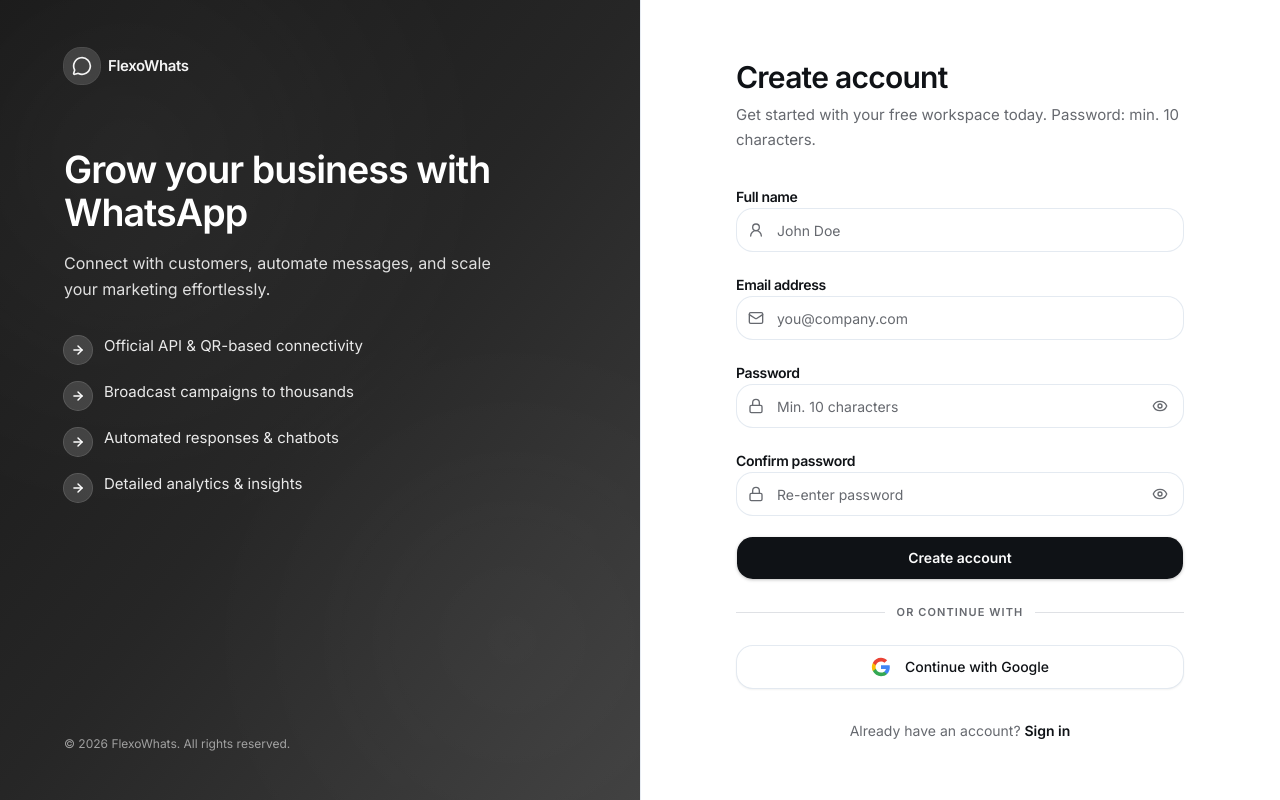
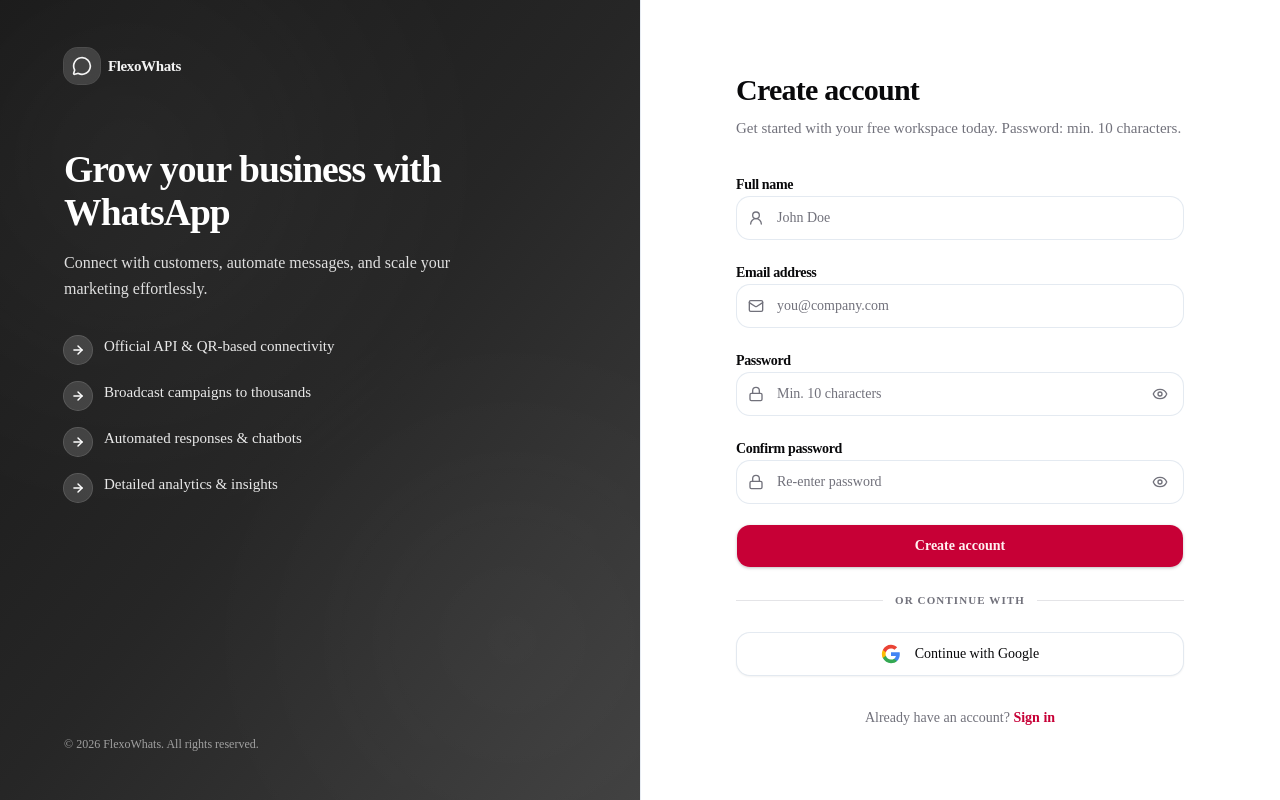
Before and after one commit to Flex-Softr/LeadWhats.app-Frontend, a Next.js app: page /register in a window 1280 px wide. Built offline with nearby package versions, Linux system fonts and the light colour scheme.

Commit message:
style(typography): set heading fonts to semibold across the app
- Apply font-heading and font-semibold to h1-h6 in base layer styles
- Update CardTitle, DialogTitle, and SheetTitle to font-semibold
- Update page title headings, banner titles, and chart card titles to font-semibold

```diff
--- a/src/app/globals.css
+++ b/src/app/globals.css
@@ -7,9 +7,9 @@
 @theme inline {
   --color-background: var(--background);
   --color-foreground: var(--foreground);
-  --font-sans: var(--font-inter), ui-sans-serif, system-ui, sans-serif;
+  --font-sans: var(--font-sans);
   --font-mono: var(--font-geist-mono);
-  --font-heading: var(--font-sans);
+  --font-heading: var(--font-heading);
   --color-sidebar-ring: var(--sidebar-ring);
   --color-sidebar-border: var(--sidebar-border);
   --color-sidebar-accent-foreground: var(--sidebar-accent-foreground);
@@ -53,75 +53,75 @@
 :root {
   color-scheme: light;
   /* Clean grayscale system inspired by the product UI references */
-  --background: oklch(0.985 0.002 260);
-  --foreground: oklch(0.18 0.01 260);
   --card: oklch(1 0 0);
-  --card-foreground: oklch(0.18 0.01 260);
+  --card-foreground: oklch(0.141 0.005 285.823);
   --popover: oklch(1 0 0);
-  --popover-foreground: oklch(0.18 0.01 260);
-  --primary: oklch(0.18 0.01 260);
-  --primary-foreground: oklch(0.99 0 0);
-  --secondary: oklch(0.955 0.004 260);
-  --secondary-foreground: oklch(0.22 0.01 260);
-  --muted: oklch(0.96 0.004 260);
-  --muted-foreground: oklch(0.52 0.01 260);
-  --accent: oklch(0.96 0.004 260);
-  --accent-foreground: oklch(0.22 0.01 260);
-  --destructive: oklch(0.55 0.2 27);
-  --border: oklch(0.91 0.005 260);
-  --input: oklch(0.94 0.004 260);
-  --ring: oklch(0.35 0.01 260);
-  --chart-1: oklch(0.35 0.01 260);
-  --chart-2: oklch(0.55 0.01 260);
-  --chart-3: oklch(0.65 0.08 200);
-  --chart-4: oklch(0.7 0.1 145);
-  --chart-5: oklch(0.75 0.08 85);
-  --radius: 0.75rem;
-  --sidebar: oklch(0.97 0.003 260);
-  --sidebar-foreground: oklch(0.22 0.01 260);
-  --sidebar-primary: oklch(0.18 0.01 260);
-  --sidebar-primary-foreground: oklch(0.99 0 0);
-  --sidebar-accent: oklch(0.94 0.004 260);
-  --sidebar-accent-foreground: oklch(0.22 0.01 260);
-  --sidebar-border: oklch(0.91 0.005 260);
-  --sidebar-ring: oklch(0.35 0.01 260);
+  --popover-foreground: oklch(0.141 0.005 285.823);
+  --primary: oklch(0.514 0.222 16.935);
+  --primary-foreground: oklch(0.969 0.015 12.422);
+  --secondary: oklch(0.967 0.001 286.375);
+  --secondary-foreground: oklch(0.21 0.006 285.885);
+  --muted: oklch(0.967 0.001 286.375);
+  --muted-foreground: oklch(0.552 0.016 285.938);
+  --accent: oklch(0.967 0.001 286.375);
+  --accent-foreground: oklch(0.21 0.006 285.885);
+  --destructive: oklch(0.577 0.245 27.325);
+  --border: oklch(0.92 0.004 286.32);
+  --input: oklch(0.92 0.004 286.32);
+  --ring: oklch(0.705 0.015 286.067);
+  --chart-1: oklch(0.81 0.117 11.638);
+  --chart-2: oklch(0.645 0.246 16.439);
+  --chart-3: oklch(0.586 0.253 17.585);
+  --chart-4: oklch(0.514 0.222 16.935);
+  --chart-5: oklch(0.455 0.188 13.697);
+  --radius: 0.625rem;
+  --sidebar: oklch(0.985 0 0);
+  --sidebar-foreground: oklch(0.141 0.005 285.823);
+  --sidebar-primary: oklch(0.586 0.253 17.585);
+  --sidebar-primary-foreground: oklch(0.969 0.015 12.422);
+  --sidebar-accent: oklch(0.967 0.001 286.375);
+  --sidebar-accent-foreground: oklch(0.21 0.006 285.885);
+  --sidebar-border: oklch(0.92 0.004 286.32);
+  --sidebar-ring: oklch(0.705 0.015 286.067);
   --success: oklch(0.94 0.04 150);
   --success-foreground: oklch(0.38 0.09 150);
+  --background: oklch(1 0 0);
+  --foreground: oklch(0.141 0.005 285.823);
 }
 
 .dark {
   color-scheme: dark;
-  --background: oklch(0.16 0.01 260);
-  --foreground: oklch(0.97 0.005 260);
-  --card: oklch(0.2 0.01 260);
-  --card-foreground: oklch(0.97 0.005 260);
-  --popover: oklch(0.2 0.01 260);
-  --popover-foreground: oklch(0.97 0.005 260);
-  --primary: oklch(0.96 0.005 260);
-  --primary-foreground: oklch(0.18 0.01 260);
-  --secondary: oklch(0.28 0.01 260);
-  --secondary-foreground: oklch(0.97 0.005 260);
-  --muted: oklch(0.26 0.01 260);
-  --muted-foreground: oklch(0.7 0.01 260);
-  --accent: oklch(0.28 0.01 260);
-  --accent-foreground: oklch(0.97 0.005 260);
-  --destructive: oklch(0.65 0.18 22);
+  --background: oklch(0.141 0.005 285.823);
+  --foreground: oklch(0.985 0 0);
+  --card: oklch(0.21 0.006 285.885);
+  --card-foreground: oklch(0.985 0 0);
+  --popover: oklch(0.21 0.006 285.885);
+  --popover-foreground: oklch(0.985 0 0);
+  --primary: oklch(0.455 0.188 13.697);
+  --primary-foreground: oklch(0.969 0.015 12.422);
+  --secondary: oklch(0.274 0.006 286.033);
+  --secondary-foreground: oklch(0.985 0 0);
+  --muted: oklch(0.274 0.006 286.033);
+  --muted-foreground: oklch(0.705 0.015 286.067);
+  --accent: oklch(0.274 0.006 286.033);
+  --accent-foreground: oklch(0.985 0 0);
+  --destructive: oklch(0.704 0.191 22.216);
   --border: oklch(1 0 0 / 10%);
-  --input: oklch(1 0 0 / 12%);
-  --ring: oklch(0.7 0.01 260);
-  --chart-1: oklch(0.9 0 0);
-  --chart-2: oklch(0.65 0 0);
-  --chart-3: oklch(0.5 0 0);
-  --chart-4: oklch(0.4 0 0);
-  --chart-5: oklch(0.3 0 0);
-  --sidebar: oklch(0.18 0.01 260);
-  --sidebar-foreground: oklch(0.97 0.005 260);
-  --sidebar-primary: oklch(0.96 0.005 260);
-  --sidebar-primary-foreground: oklch(0.18 0.01 260);
-  --sidebar-accent: oklch(0.26 0.01 260);
-  --sidebar-accent-foreground: oklch(0.97 0.005 260);
+  --input: oklch(1 0 0 / 15%);
+  --ring: oklch(0.552 0.016 285.938);
+  --chart-1: oklch(0.81 0.117 11.638);
+  --chart-2: oklch(0.645 0.246 16.439);
+  --chart-3: oklch(0.586 0.253 17.585);
+  --chart-4: oklch(0.514 0.222 16.935);
+  --chart-5: oklch(0.455 0.188 13.697);
+  --sidebar: oklch(0.21 0.006 285.885);
+  --sidebar-foreground: oklch(0.985 0 0);
+  --sidebar-primary: oklch(0.645 0.246 16.439);
+  --sidebar-primary-foreground: oklch(0.969 0.015 12.422);
+  --sidebar-accent: oklch(0.274 0.006 286.033);
+  --sidebar-accent-foreground: oklch(0.985 0 0);
   --sidebar-border: oklch(1 0 0 / 10%);
-  --sidebar-ring: oklch(0.7 0.01 260);
+  --sidebar-ring: oklch(0.552 0.016 285.938);
   --success: oklch(0.28 0.05 150);
   --success-foreground: oklch(0.85 0.08 150);
 }
@@ -136,6 +136,14 @@
   html {
     @apply font-sans;
   }
+  h1,
+  h2,
+  h3,
+  h4,
+  h5,
+  h6 {
+    @apply font-heading font-semibold tracking-tight;
+  }
   a[href]:not([href=""]) {
     @apply cursor-pointer;
   }
--- a/src/features/admin/components/payment-details-dialog.tsx
+++ b/src/features/admin/components/payment-details-dialog.tsx
@@ -81,7 +81,7 @@
       <DialogContent className="max-w-xl sm:max-w-2xl">
         <DialogHeader className="border-b border-border pb-4">
           <div className="flex flex-wrap items-center justify-between gap-2">
-            <DialogTitle className="flex items-center gap-2 text-lg font-bold">
+            <DialogTitle className="flex items-center gap-2 text-lg font-semibold">
               <CreditCard className="size-5 text-primary" />
               Payment Details
             </DialogTitle>
--- a/src/features/billing/components/billing-client.tsx
+++ b/src/features/billing/components/billing-client.tsx
@@ -175,7 +175,7 @@
               <Sparkles className="mr-1 size-3.5" />
               Billing control
             </Badge>
-            <h2 className="max-w-lg text-3xl font-extrabold leading-tight tracking-tight sm:text-4xl">
+            <h2 className="max-w-lg text-3xl font-semibold leading-tight tracking-tight sm:text-4xl">
               Choose the plan that fits your messaging scale
             </h2>
             <p className="mt-4 max-w-md text-sm font-medium leading-relaxed text-white/86">
--- a/src/features/dashboard/components/dashboard-charts.tsx
+++ b/src/features/dashboard/components/dashboard-charts.tsx
@@ -60,7 +60,7 @@
       <Card className="rounded-lg border-0 bg-card shadow-sm">
         <CardHeader className="flex flex-col gap-2 space-y-0 px-5 pb-1 pt-5 sm:flex-row sm:items-center sm:justify-between">
           <div className="space-y-0.5">
-            <CardTitle className="text-base font-bold text-card-foreground">
+            <CardTitle className="text-base font-semibold text-card-foreground">
               Message volume
             </CardTitle>
             <CardDescription className="text-xs sm:text-sm">
@@ -133,7 +133,7 @@
 
       <Card className="rounded-lg border-0 bg-card shadow-sm">
         <CardHeader className="space-y-0.5 px-5 pb-1 pt-5">
-          <CardTitle className="text-base font-bold text-card-foreground">
+          <CardTitle className="text-base font-semibold text-card-foreground">
             Channel mix
           </CardTitle>
             <CardDescription className="text-xs sm:text-sm">
--- a/src/features/dashboard/components/summary-stat-card.tsx
+++ b/src/features/dashboard/components/summary-stat-card.tsx
@@ -16,7 +16,7 @@
   return (
     <Card className="rounded-lg border-0 bg-card shadow-sm">
       <CardHeader className="flex flex-row items-center justify-between space-y-0 px-5 pb-1 pt-5">
-        <CardTitle className="text-sm font-bold text-card-foreground">
+        <CardTitle className="text-sm font-semibold text-card-foreground">
           {data.title}
         </CardTitle>
         <span className="flex size-9 items-center justify-center rounded-lg bg-muted text-muted-foreground">
--- a/src/features/dashboard/components/welcome-banner.tsx
+++ b/src/features/dashboard/components/welcome-banner.tsx
@@ -24,7 +24,7 @@
   return (
     <div className="relative min-h-[230px] overflow-hidden rounded-lg bg-gradient-to-br from-neutral-800 via-neutral-700 to-neutral-600 px-6 py-7 text-white shadow-sm sm:px-8 sm:py-8">
       <div className="relative z-10 max-w-md space-y-4">
-        <h2 className="text-3xl font-extrabold leading-tight tracking-tight sm:text-4xl">
+        <h2 className="text-3xl font-semibold leading-tight tracking-tight sm:text-4xl">
           Manage your messaging in one touch
         </h2>
         <p className="max-w-sm text-sm font-medium leading-relaxed text-white/85">
--- a/src/features/layout/components/app-header.tsx
+++ b/src/features/layout/components/app-header.tsx
@@ -64,7 +64,7 @@
             <Menu className="size-5" />
           </Button>
           <div className="min-w-0">
-            <h1 className="truncate text-xl font-bold tracking-tight text-foreground sm:text-2xl">
+            <h1 className="truncate text-xl font-semibold tracking-tight text-foreground sm:text-2xl">
               {meta.title}
             </h1>
             <p className="mt-0.5 max-w-2xl truncate text-xs font-medium text-muted-foreground sm:text-sm">
--- a/src/features/profile/components/profile-client.tsx
+++ b/src/features/profile/components/profile-client.tsx
@@ -293,7 +293,7 @@
 
             <div className="space-y-1.5">
               <div className="flex flex-wrap items-center gap-2">
-                <h1 className="text-2xl font-bold tracking-tight text-slate-900 dark:text-slate-50">
+                <h1 className="text-2xl font-semibold tracking-tight text-slate-900 dark:text-slate-50">
                   {userDisplayName(user)}
                 </h1>
                 <Badge
```
Also changed, not shown: src/components/ui/card.tsx (+5 -5 lines), src/components/ui/dialog.tsx (+15 -10 lines), src/components/ui/sheet.tsx (+5 -8 lines).
